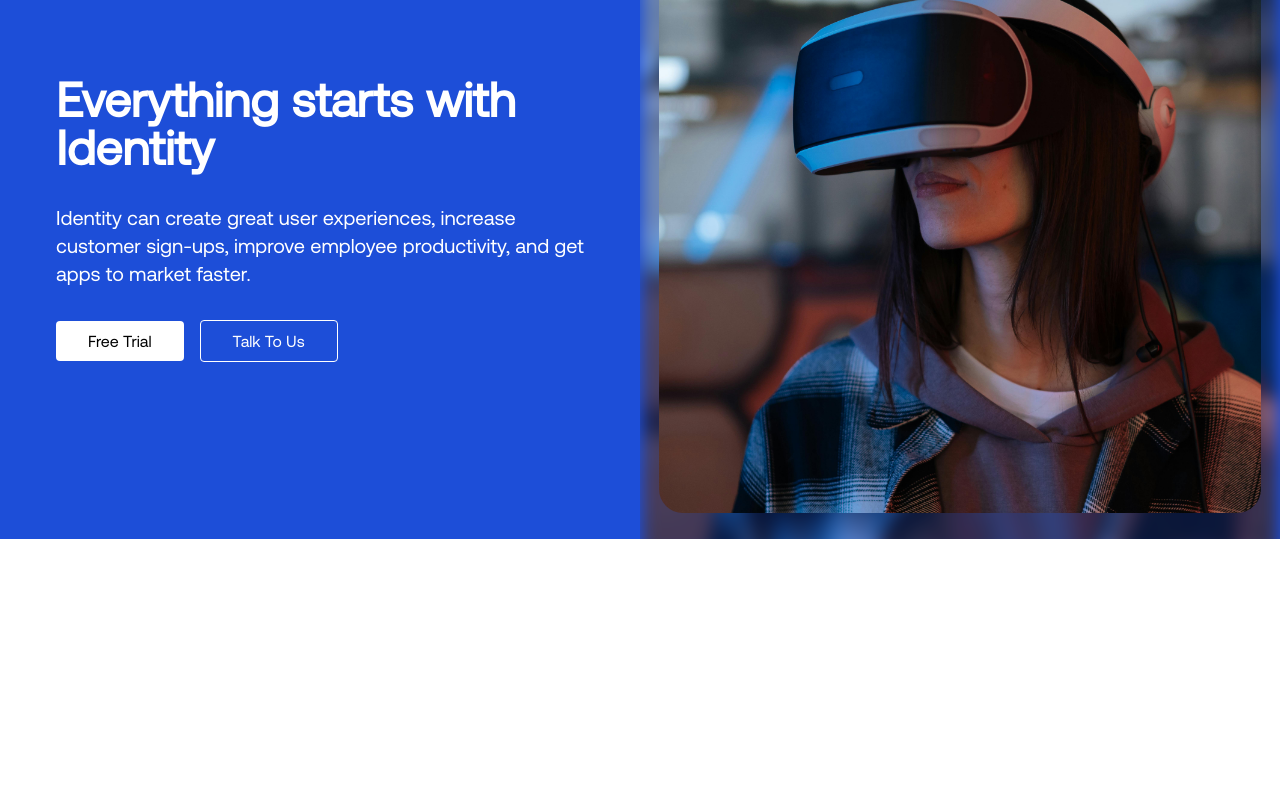
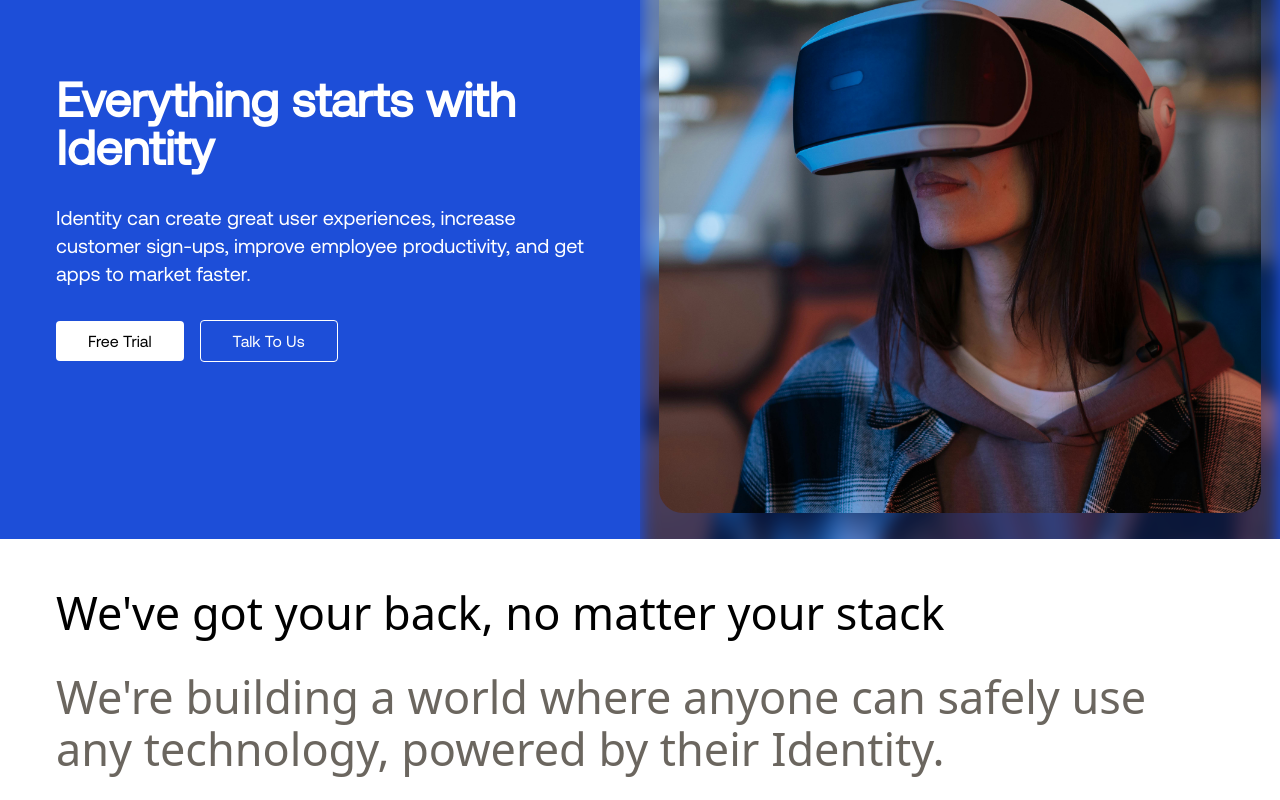
Before and after one commit to ranselorm/berth-site, a React (Vite) app: page / in a window 1280 px wide. Shown: the part 199-999 px from the top of the page. Before the commit the page ends 800 px from the top, so only its background shows below. Built offline with nearby package versions, Linux system fonts and the light colour scheme.

Commit message:
Finish info

```diff
--- a/src/App.tsx
+++ b/src/App.tsx
@@ -1,11 +1,14 @@
 import Header from "./components/Header";
 import Hero from "./components/Hero";
+import Info from "./components/Info";
+import Test from "./components/Test";
 
 function App() {
   return (
     <>
       <Header />
       <Hero />
+      <Info />
     </>
   );
 }
--- /dev/null
+++ b/src/components/Info.tsx
@@ -0,0 +1,13 @@
+const Info = () => {
+  return (
+    <section className="md:px-14 px-4 pt-12 pb-6 para">
+      <p className="mb-8">We've got your back, no matter your stack</p>
+      <p className="text-grey">
+        We're building a world where anyone can safely use any technology,
+        powered by their Identity.
+      </p>
+    </section>
+  );
+};
+
+export default Info;
--- /dev/null
+++ b/src/components/Test.tsx
@@ -0,0 +1,21 @@
+import React from "react";
+
+const Test = () => {
+  return (
+    <div className="relative flex items-center justify-center h-[300px]">
+      {/* Blurred background */}
+      <div className="absolute w-[350px] h-[250px] bg-[url('/images/4.jpg')] bg-center bg-cover blur z-0"></div>
+
+      {/* Main image */}
+      <div className="z-10">
+        <img
+          alt="Main"
+          src="/images/4.jpg"
+          className="w-[300px] h-[200px] rounded-md object-cover"
+        />
+      </div>
+    </div>
+  );
+};
+
+export default Test;
--- a/src/index.css
+++ b/src/index.css
@@ -14,3 +14,11 @@ body {
   padding: 0;
   margin: 0;
 }
+
+.title {
+  @apply text-5xl md:text-5xl font-bold text-[#191919] leading-tight;
+}
+
+.para {
+  @apply text-[32px] md:text-[45px] leading-[116%];
+}
--- a/tailwind.config.js
+++ b/tailwind.config.js
@@ -6,6 +6,10 @@ export default {
       fontFamily: {
         primary: ["Aeonik", "sans-serif"],
       },
+      colors: {
+        grey: "#6b665f",
+        red: "#e8dbca",
+      },
     },
   },
   plugins: [],
```
Also changed, not shown: 1 other file (tests, documents, lock files or other folders).
